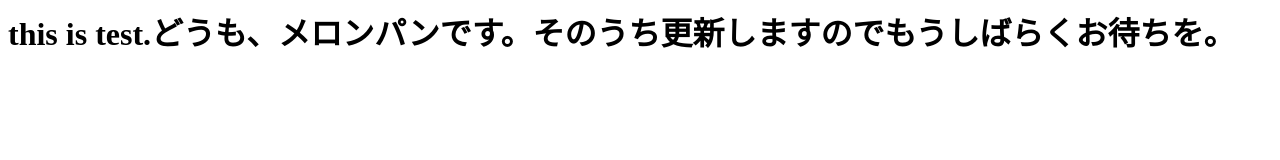
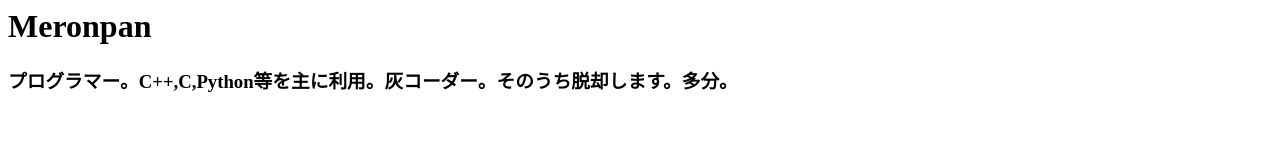
Before and after one commit to meronpan2009/meronpan2009.github.io, a plain HTML site: page index.html in a window 1280 px wide. Drawn offline with Linux system fonts and the light colour scheme.

Commit message:
文面の変更と軽い説明を追加

```diff
--- a/index.html
+++ b/index.html
@@ -4,6 +4,7 @@
     <title>タイトル</title>
   </head>
   <body>
-    <h1>this is test.どうも、メロンパンです。そのうち更新しますのでもうしばらくお待ちを。</h1>
+    <h1>Meronpan</h1>
+    <h3>プログラマー。C++,C,Python等を主に利用。灰コーダー。そのうち脱却します。多分。</h3>
   </body>
 </html>
```
